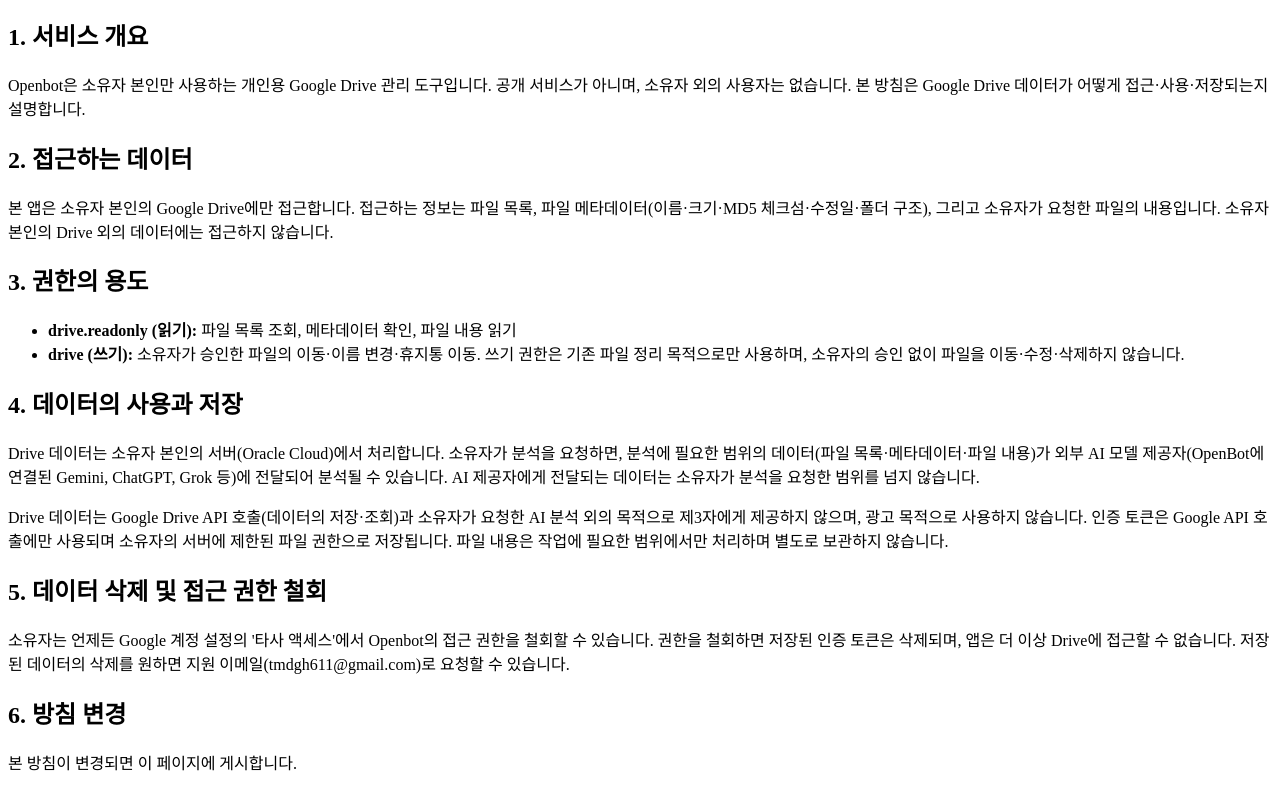
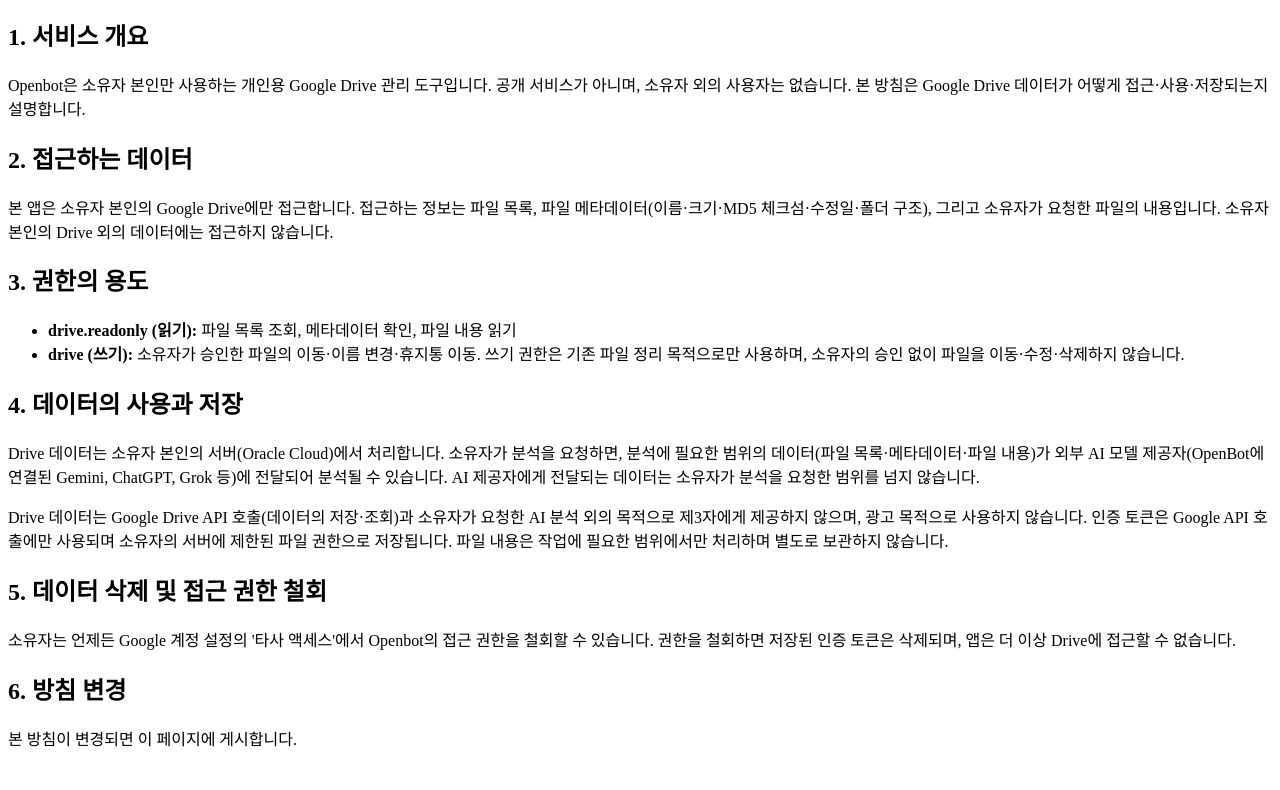
Before and after one commit to wnrdmadpqkd-ship-it/openbot-drive-oauth, a plain HTML site: page privacy-policy.html in a window 1280 px wide. Shown: the part 116-906 px from the top of the page. After the commit the page ends 882 px from the top, so only its background shows below. Drawn offline with Linux system fonts and the light colour scheme.

Commit message:
Update privacy policy regarding data deletion
Removed the mention of requesting data deletion via email.

```diff
--- a/privacy-policy.html
+++ b/privacy-policy.html
@@ -27,7 +27,7 @@
 <p>Drive 데이터는 Google Drive API 호출(데이터의 저장·조회)과 소유자가 요청한 AI 분석 외의 목적으로 제3자에게 제공하지 않으며, 광고 목적으로 사용하지 않습니다. 인증 토큰은 Google API 호출에만 사용되며 소유자의 서버에 제한된 파일 권한으로 저장됩니다. 파일 내용은 작업에 필요한 범위에서만 처리하며 별도로 보관하지 않습니다.</p>
 
 <h2>5. 데이터 삭제 및 접근 권한 철회</h2>
-<p>소유자는 언제든 Google 계정 설정의 '타사 액세스'에서 Openbot의 접근 권한을 철회할 수 있습니다. 권한을 철회하면 저장된 인증 토큰은 삭제되며, 앱은 더 이상 Drive에 접근할 수 없습니다. 저장된 데이터의 삭제를 원하면 지원 이메일(tmdgh611@gmail.com)로 요청할 수 있습니다.</p>
+<p>소유자는 언제든 Google 계정 설정의 '타사 액세스'에서 Openbot의 접근 권한을 철회할 수 있습니다. 권한을 철회하면 저장된 인증 토큰은 삭제되며, 앱은 더 이상 Drive에 접근할 수 없습니다. </p>
 
 <h2>6. 방침 변경</h2>
 <p>본 방침이 변경되면 이 페이지에 게시합니다.</p>
```
